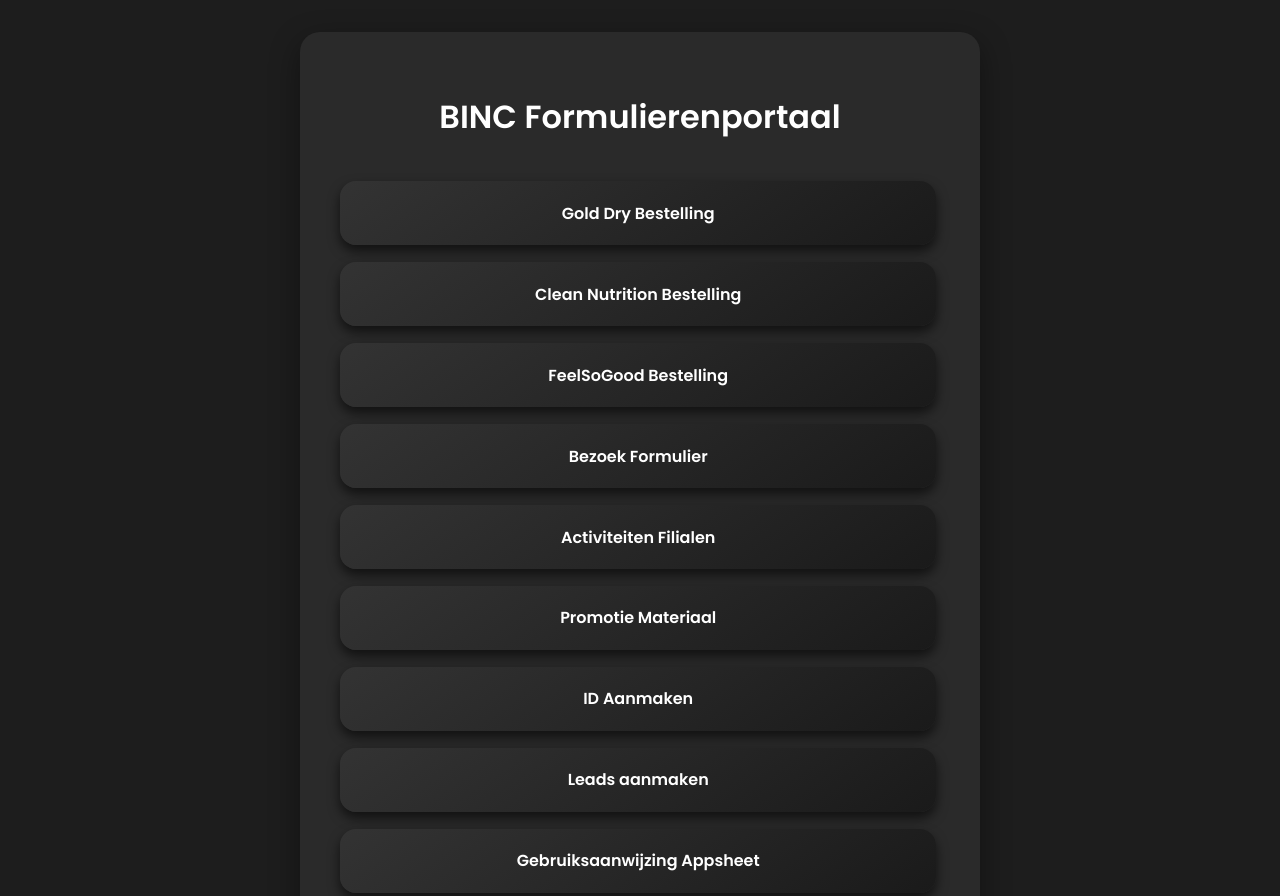
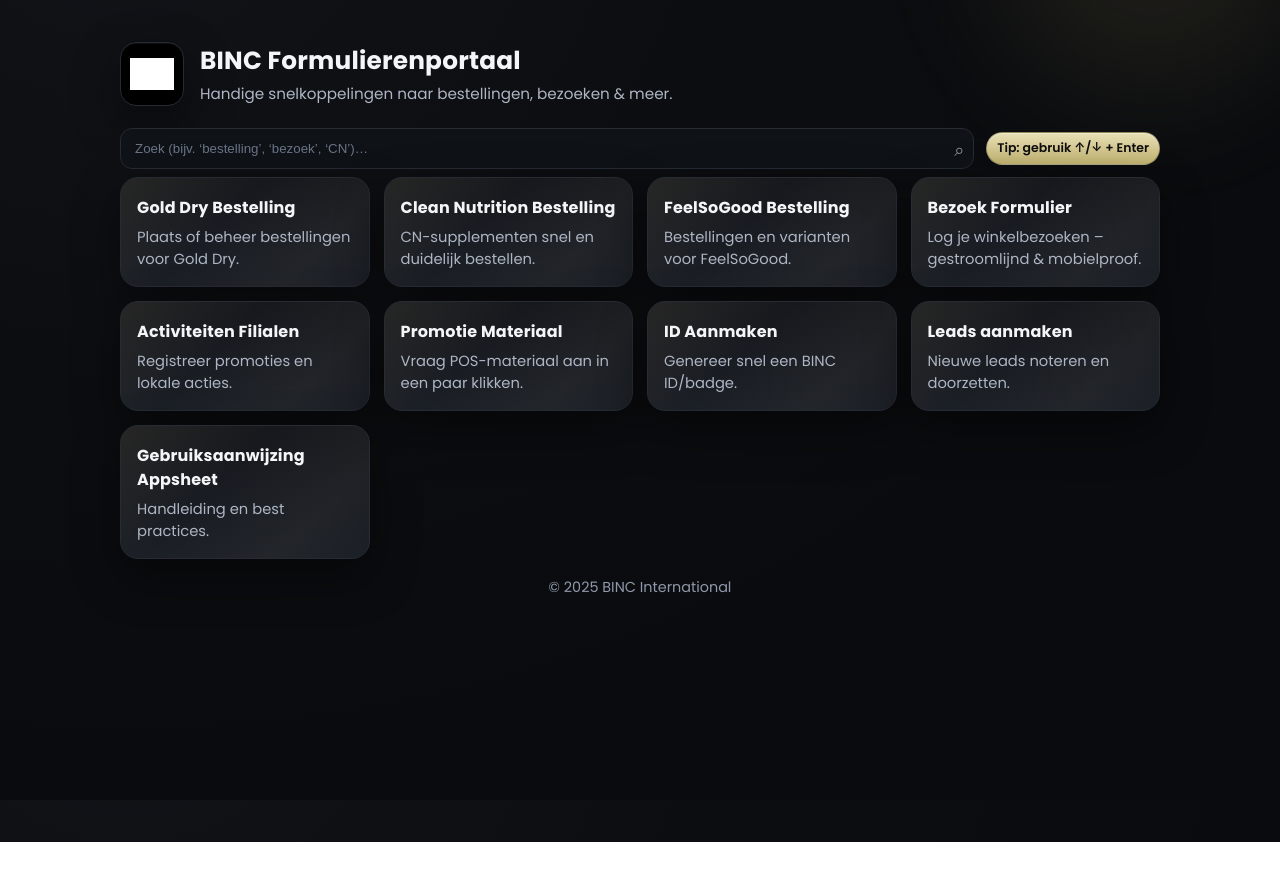
Before and after one commit to Krijnvl/Goldportaal, a plain HTML site: page index.html in a window 1280 px wide. Shown: the top 896 px of the page. After the commit the page ends 842 px from the top, so only its background shows below. Drawn offline with Linux system fonts and the light colour scheme; grey boxes are pictures that could not be loaded.

Commit message:
Update index.html

```diff
--- a/index.html
+++ b/index.html
@@ -2,105 +2,231 @@
 <html lang="nl">
 <head>
   <meta charset="UTF-8" />
-  <meta name="viewport" content="width=device-width, initial-scale=1.0"/>
-  <title>BINC International</title>
-  <link href="https://fonts.googleapis.com/css2?family=Poppins:wght@400;600&display=swap" rel="stylesheet"/>
+  <meta name="viewport" content="width=device-width, initial-scale=1" />
+  <title>BINC – Formulierenportaal</title>
+  <link href="https://fonts.googleapis.com/css2?family=Poppins:wght@400;600;700&display=swap" rel="stylesheet"/>
+
   <style>
-    body {
-      margin: 0;
-      font-family: 'Poppins', sans-serif;
-      background-color: #1d1d1d;
-      color: #fff;
-      display: flex;
-      justify-content: center;
-      align-items: center;
-      min-height: 100vh;
-      padding: 2rem;
+    :root{
+      --bg:#0c0d10;
+      --panel:#16181d;
+      --panel-2:#1b1f26;
+      --border:#262b34;
+      --text:#f3f5f7;
+      --muted:#aeb6c4;
+      --accent:#c1b270; /* goudtint */
+      --accent-2:#e7dfb5;
+      --shadow: 0 18px 48px rgba(0,0,0,.45);
+      --radius: 18px;
     }
 
-    .container {
-      width: 100%;
-      max-width: 600px;
-      background: #2a2a2a;
-      border-radius: 20px;
-      box-shadow: 0 10px 30px rgba(0, 0, 0, 0.4);
-      padding: 2.5rem;
-      text-align: center;
+    *{box-sizing:border-box}
+    html,body{height:100%}
+    body{
+      margin:0; background: radial-gradient(1200px 900px at 10% -10%, #111318 0%, #0c0d10 52%, #0a0b0e 100%);
+      color:var(--text); font:16px/1.5 'Poppins', system-ui, -apple-system, Segoe UI, Roboto, Helvetica, Arial;
+      -webkit-font-smoothing:antialiased; -moz-osx-font-smoothing:grayscale;
     }
 
-    h1 {
-      font-size: 2rem;
-      margin-bottom: 2.5rem;
-      color: #ffffff;
+    /* decoratieve glow */
+    .glow{
+      position:fixed; inset:auto -20% 60% auto; width:60vmax; height:60vmax;
+      background: radial-gradient(closest-side, rgba(193,178,112,.14), transparent 60%);
+      filter: blur(40px); pointer-events:none; z-index:0;
     }
 
-    .button {
-      display: block;
-      width: 93%;
-      padding: 1.2rem;
-      margin: 1.1rem 0; /* Hier vergroot voor meer ruimte */
-      background: linear-gradient(145deg, #333333, #1a1a1a);
-      color: #fff;
-      text-decoration: none;
-      border-radius: 16px;
-      font-weight: 600;
-      font-size: 1rem;
-      box-shadow: 0 6px 12px rgba(0, 0, 0, 0.6);
-      transition: all 0.25s ease;
-      position: relative;
-      overflow: hidden;
+    .wrap{
+      position:relative; z-index:1;
+      max-width:1080px; margin:42px auto; padding:0 20px;
     }
 
-    .button::before {
-      content: '';
-      position: absolute;
-      top: 0;
-      left: -75%;
-      width: 50%;
-      height: 100%;
-      background: rgba(255, 255, 255, 0.05);
-      transform: skewX(-25deg);
-      transition: left 0.4s ease;
+    /* header */
+    .header{
+      display:flex; align-items:center; gap:16px; margin-bottom:22px;
+    }
+    .logo{
+      width:64px; height:64px; border-radius:16px; display:grid; place-items:center;
+      background:#000; border:1.5px solid var(--border); box-shadow: inset 0 1px 0 rgba(255,255,255,.06), var(--shadow);
+      overflow:hidden;
+    }
+    .logo img{
+      width:70%; height:70%; object-fit:contain;
+      filter: brightness(0) invert(1); transition: transform .35s ease, filter .35s ease;
+    }
+    .logo:hover img{ transform:scale(1.08); filter: brightness(1.2) invert(1); }
+
+    .title h1{ font-size:1.55rem; letter-spacing:.2px; margin:0 0 4px 0; }
+    .title p{ margin:0; color:var(--muted); font-size:.95rem }
+
+    /* search */
+    .toolbar{ display:flex; gap:12px; align-items:center; margin:18px 0 8px }
+    .search{
+      position:relative; flex:1;
+    }
+    .search input{
+      width:100%; padding:12px 44px 12px 14px; border-radius:12px;
+      background:#0f1217; color:var(--text); border:1px solid var(--border);
+      outline:none; transition: box-shadow .18s, border-color .18s;
+    }
+    .search input::placeholder{ color:#6a7586 }
+    .search input:focus{ border-color:var(--accent); box-shadow:0 0 0 3px rgba(193,178,112,.22) }
+    .search .icon{
+      position:absolute; right:10px; top:50%; transform:translateY(-50%); font-size:18px; color:#8d98a9;
+      pointer-events:none;
     }
 
-    .button:hover::before {
-      left: 125%;
+    /* grid of apps */
+    .grid{
+      display:grid; gap:14px;
+      grid-template-columns: repeat(auto-fill, minmax(240px, 1fr));
     }
 
-    .button:hover {
-      background: linear-gradient(145deg, #444444, #222222);
-      transform: translateY(-2px);
-      box-shadow: 0 8px 18px rgba(0, 0, 0, 0.7);
+    .app{
+      position:relative; isolation:isolate;
+      background:linear-gradient(180deg, var(--panel) 0%, var(--panel-2) 100%);
+      border:1px solid var(--border); border-radius:var(--radius);
+      padding:16px; text-decoration:none; color:var(--text); overflow:hidden;
+      box-shadow: var(--shadow); transform: translateY(0);
+      transition: transform .12s ease, filter .18s ease, border-color .18s ease;
+      outline:none;
+    }
+    .app:before{
+      content:""; position:absolute; inset:-1px; border-radius:inherit; z-index:-1;
+      background:linear-gradient(135deg, rgba(193,178,112,.38), rgba(193,178,112,0) 40%, rgba(231,223,181,.15) 75%, rgba(193,178,112,0) 100%);
+      opacity:.25; transition:opacity .25s ease;
+    }
+    .app:hover{ transform: translateY(-2px); border-color:#323a46; filter:brightness(1.04) }
+    .app:focus-visible{ box-shadow:0 0 0 3px rgba(193,178,112,.32), var(--shadow); border-color:var(--accent) }
+    .app:hover:before{ opacity:.5 }
+
+    .app__title{ font-weight:700; margin:2px 0 6px 0; letter-spacing:.2px; }
+    .app__desc{ color:var(--muted); font-size:.92rem; margin:0 }
+
+    /* chip */
+    .chip{
+      display:inline-flex; align-items:center; gap:8px;
+      padding:6px 10px; border-radius:999px; font-weight:600; font-size:.78rem;
+      color:#0e0e0e; background: linear-gradient(180deg, var(--accent-2), var(--accent));
+      border:1px solid rgba(0,0,0,.25); box-shadow: inset 0 1px 0 rgba(255,255,255,.35);
     }
 
-    @media (max-width: 500px) {
-      .container {
-        padding: 2rem 1.5rem;
-      }
+    .footer{
+      margin-top:18px; color:#8f99aa; font-size:.9rem; text-align:center;
+    }
 
-      h1 {
-        font-size: 1.6rem;
-      }
-
-      .button {
-        font-size: 0.95rem;
-        padding: 1rem;
-      }
+    /* reduce motion */
+    @media (prefers-reduced-motion: reduce){
+      .app, .logo img{ transition:none }
     }
   </style>
 </head>
 <body>
-  <div class="container">
-    <h1>BINC Formulierenportaal</h1>
-    <a class="button" href="https://golddry.netlify.app/" target="_blank">Gold Dry Bestelling</a>
-    <a class="button" href="https://bincinternational.fillout.com/cnsupplementsbestellingen" target="_blank">Clean Nutrition Bestelling</a>
-    <a class="button" href="https://bincinternational.fillout.com/feelsogood-bestellingen" target="_blank">FeelSoGood Bestelling</a>
-    <a class="button" href="https://glowing-rugelach-b32978.netlify.app" target="_blank">Bezoek Formulier</a>
-    <a class="button" href="https://activiteitenform.netlify.app/" target="_blank">Activiteiten Filialen</a>
-    <a class="button" href="https://bincinternational.fillout.com/promotiemateriaal" target="_blank">Promotie Materiaal</a>
-    <a class="button" href="https://charming-maamoul-8622c7.netlify.app/" target="_blank">ID Aanmaken</a>
-    <a class="button" href="https://silly-rabanadas-86bbc6.netlify.app/" target="_blank">Leads aanmaken</a>
-    <a class="button" href="https://drive.google.com/file/d/1Hk-b3HAL07Jdt0H2vuN3ZZZ7HPBchdlz/view" target="_blank">Gebruiksaanwijzing Appsheet</a>
-  </div>
+  <div class="glow" aria-hidden="true"></div>
+
+  <main class="wrap" role="main">
+    <header class="header" aria-label="BINC">
+      <div class="logo" aria-hidden="true">
+        <img src="https://raw.githubusercontent.com/Krijnvl/fotosbinc/9ede6fd134c428c18cd3f836197d8003d00a4675/BINC%20LOGO%20ICON%20BLACK.svg" alt="">
+      </div>
+      <div class="title">
+        <h1>BINC Formulierenportaal</h1>
+        <p>Handige snelkoppelingen naar bestellingen, bezoeken & meer.</p>
+      </div>
+    </header>
+
+    <div class="toolbar">
+      <div class="search" role="search">
+        <input id="q" type="search" placeholder="Zoek (bijv. ‘bestelling’, ‘bezoek’, ‘CN’)…" aria-label="Zoek">
+        <span class="icon">⌕</span>
+      </div>
+      <span class="chip" title="Tips">Tip: gebruik ↑/↓ + Enter</span>
+    </div>
+
+    <section class="grid" id="apps" aria-label="Snelkoppelingen">
+      <a class="app" href="https://golddry.netlify.app/" target="_blank" rel="noopener">
+        <div class="app__title">Gold Dry Bestelling</div>
+        <p class="app__desc">Plaats of beheer bestellingen voor Gold Dry.</p>
+      </a>
+
+      <a class="app" href="https://bincinternational.fillout.com/cnsupplementsbestellingen" target="_blank" rel="noopener">
+        <div class="app__title">Clean Nutrition Bestelling</div>
+        <p class="app__desc">CN-supplementen snel en duidelijk bestellen.</p>
+      </a>
+
+      <a class="app" href="https://bincinternational.fillout.com/feelsogood-bestellingen" target="_blank" rel="noopener">
+        <div class="app__title">FeelSoGood Bestelling</div>
+        <p class="app__desc">Bestellingen en varianten voor FeelSoGood.</p>
+      </a>
+
+      <a class="app" href="https://glowing-rugelach-b32978.netlify.app" target="_blank" rel="noopener">
+        <div class="app__title">Bezoek Formulier</div>
+        <p class="app__desc">Log je winkelbezoeken – gestroomlijnd & mobielproof.</p>
+      </a>
+
+      <a class="app" href="https://activiteitenform.netlify.app/" target="_blank" rel="noopener">
+        <div class="app__title">Activiteiten Filialen</div>
+        <p class="app__desc">Registreer promoties en lokale acties.</p>
+      </a>
+
+      <a class="app" href="https://bincinternational.fillout.com/promotiemateriaal" target="_blank" rel="noopener">
+        <div class="app__title">Promotie Materiaal</div>
+        <p class="app__desc">Vraag POS-materiaal aan in een paar klikken.</p>
+      </a>
+
+      <a class="app" href="https://charming-maamoul-8622c7.netlify.app/" target="_blank" rel="noopener">
+        <div class="app__title">ID Aanmaken</div>
+        <p class="app__desc">Genereer snel een BINC ID/badge.</p>
+      </a>
+
+      <a class="app" href="https://silly-rabanadas-86bbc6.netlify.app/" target="_blank" rel="noopener">
+        <div class="app__title">Leads aanmaken</div>
+        <p class="app__desc">Nieuwe leads noteren en doorzetten.</p>
+      </a>
+
+      <a class="app" href="https://drive.google.com/file/d/1Hk-b3HAL07Jdt0H2vuN3ZZZ7HPBchdlz/view" target="_blank" rel="noopener">
+        <div class="app__title">Gebruiksaanwijzing Appsheet</div>
+        <p class="app__desc">Handleiding en best practices.</p>
+      </a>
+    </section>
+
+    <p class="footer">© <span id="y"></span> BINC International</p>
+  </main>
+
+  <script>
+    // jaar
+    document.getElementById('y').textContent = new Date().getFullYear();
+
+    // live zoeken
+    const q = document.getElementById('q');
+    const cards = Array.from(document.querySelectorAll('.app'));
+    q.addEventListener('input', () => {
+      const s = q.value.trim().toLowerCase();
+      cards.forEach(card => {
+        const t = card.innerText.toLowerCase();
+        card.style.display = t.includes(s) ? '' : 'none';
+      });
+    });
+
+    // keyboard navigatie: ↑/↓ en Enter
+    let focusIndex = -1;
+    function visibleCards(){ return cards.filter(c => c.style.display !== 'none'); }
+    document.addEventListener('keydown', (e)=>{
+      const list = visibleCards();
+      if(!list.length) return;
+
+      if(e.key === 'ArrowDown'){
+        e.preventDefault();
+        focusIndex = (focusIndex + 1) % list.length;
+        list[focusIndex].focus();
+      }else if(e.key === 'ArrowUp'){
+        e.preventDefault();
+        focusIndex = (focusIndex - 1 + list.length) % list.length;
+        list[focusIndex].focus();
+      }else if(e.key === 'Enter'){
+        const el = document.activeElement;
+        if(el && el.classList.contains('app')) el.click();
+      }
+    });
+  </script>
 </body>
 </html>
```
